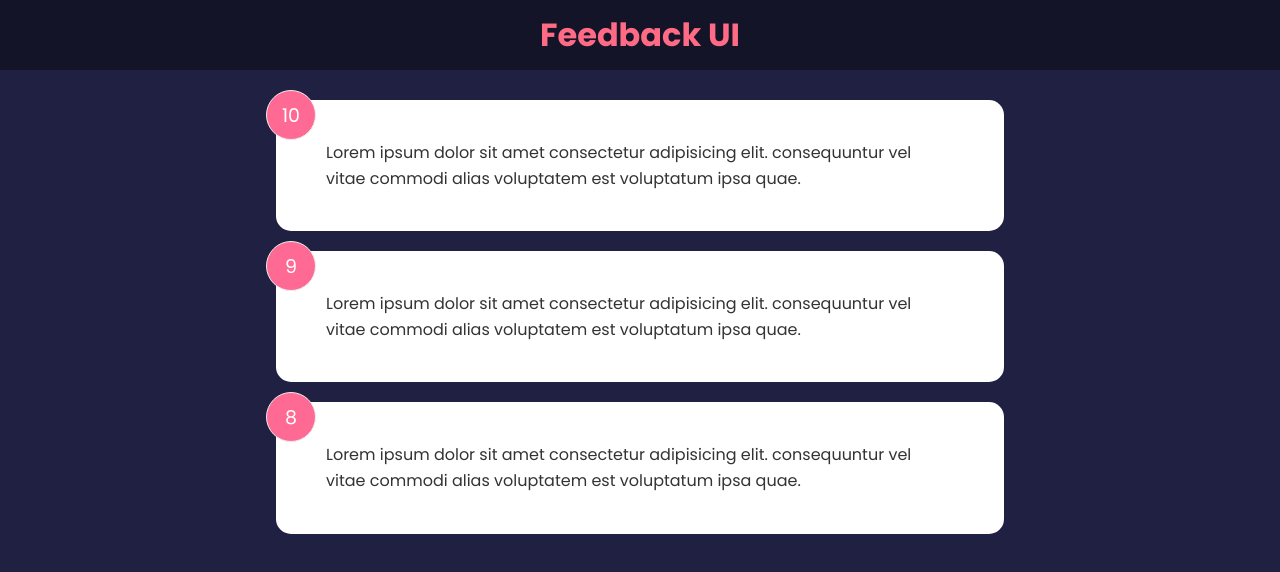
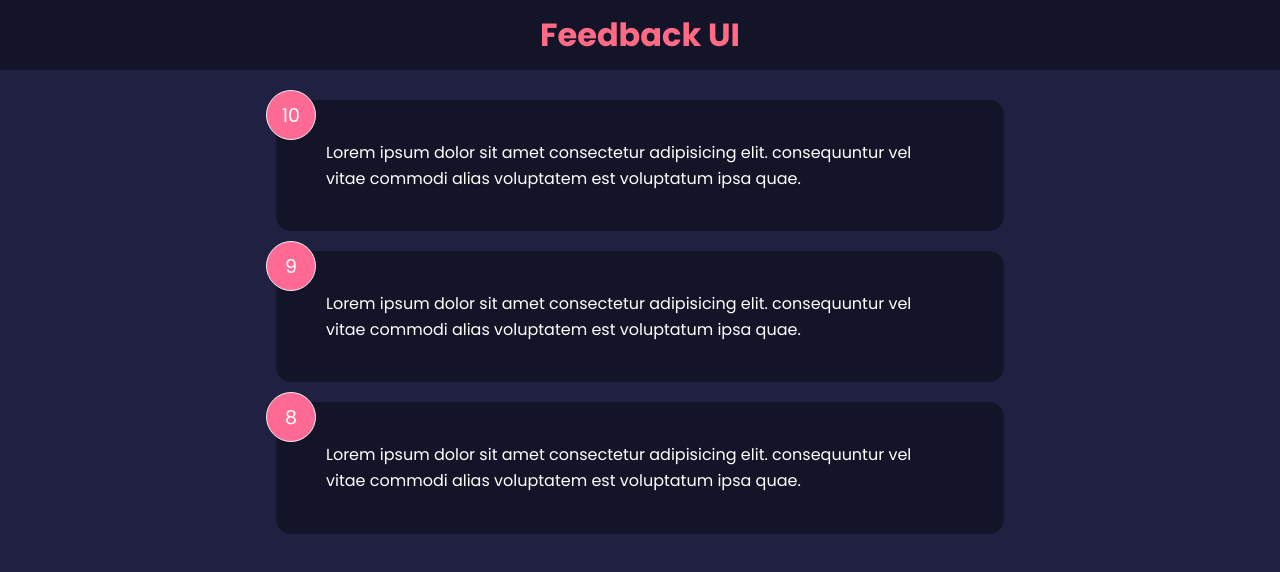
Before and after one commit to diomededavid/feedback-app, a React (Create React App) app: page / in a window 1280 px wide. Shown: the top 572 px of the page. Built offline with nearby package versions, Linux system fonts and the light colour scheme.

Commit message:
reverse card

```diff
--- a/src/Shared/Card.jsx
+++ b/src/Shared/Card.jsx
@@ -1,4 +1,4 @@
-function Card({ children }) {
-  return <div className='card'>{children}</div>;
+function Card({ children, reverse }) {
+  return <div className={`card ${reverse && 'reverse'}`}>{children}</div>;
 }
 export default Card;
--- a/src/components/FeedbackItem.jsx
+++ b/src/components/FeedbackItem.jsx
@@ -2,7 +2,7 @@
 
 function FeedbackItem({ item }) {
   return (
-    <Card>
+    <Card reverse={true}>
       <div className='num-display'>{item.rating}</div>
       <div className='text-display'>{item.text}</div>
     </Card>
```
